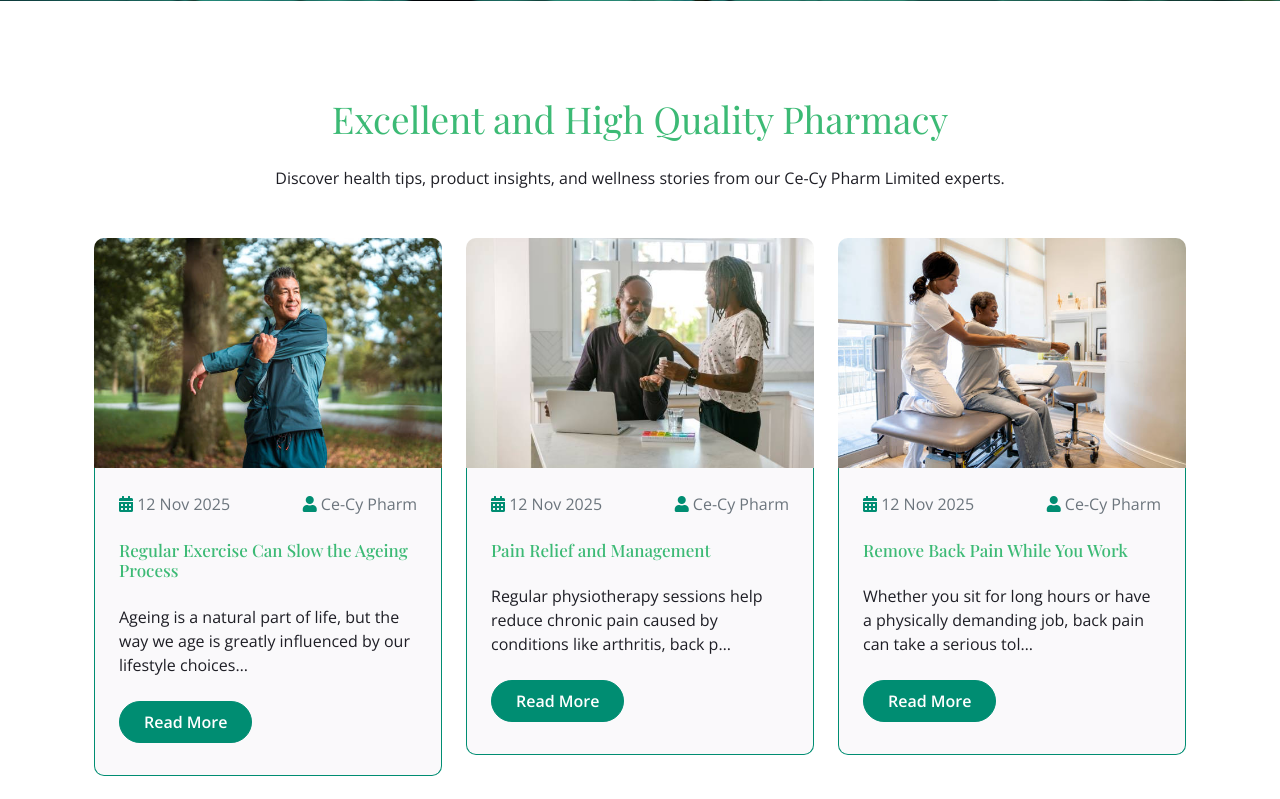
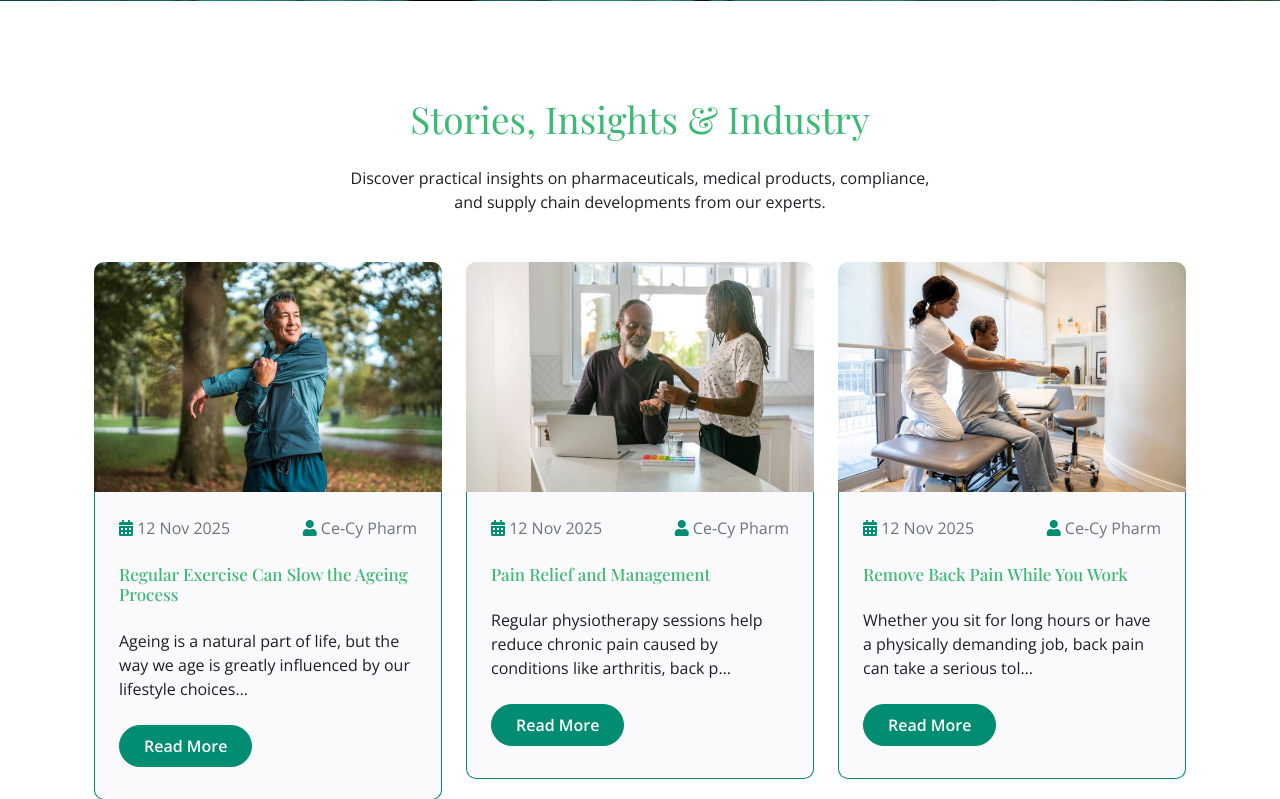
Before and after one commit to godwinumosen/cecy, a Django app: page /blog/ in a window 1280 px wide. Shown: the part 383-1182 px from the top of the page. Run offline with Django 5.2, Linux system fonts and the light colour scheme; data comes from the database, SQL or seed files in the repository; both versions use the stored data as it was after the commit; some libraries are stand-ins or nearby versions.

```diff
--- a/templates/base.html
+++ b/templates/base.html
@@ -136,7 +136,7 @@
                     </div>
                     <div class="col-md-6 col-lg-6 col-xl-3">
                         <div class="footer-item d-flex flex-column">
-                            <h4 class="mb-4 text-white">Ce-Cy Pharm Ltd Link</h4>
+                            <h4 class="mb-4 text-white">Navigational Links</h4>
                             <a href="{% url 'home' %}"style="color: #fff;"><i class="fas fa-angle-right me-2"></i> Home</a>
                             <a href="{% url 'about' %}"style="color: #fff;"><i class="fas fa-angle-right me-2"></i> About Us</a>
                             <a href="{% url 'contact' %}"style="color: #fff;"><i class="fas fa-angle-right me-2"></i> Contact Us</a>
--- a/templates/ce_cypharm/blog.html
+++ b/templates/ce_cypharm/blog.html
@@ -14,10 +14,8 @@
 <section class="container-fluid blog py-5">
   <div class="container py-5">
     <div class="section-title mb-5 wow fadeInUp" data-wow-delay="0.1s">
-      <h1 class="display-3 mb-4">Excellent and High Quality Pharmacy</h1>
-      <p class="mb-0">
-        Discover health tips, product insights, and wellness stories from our Ce-Cy Pharm Limited experts.
-      </p>
+      <h1 class="display-3 mb-4"> Stories, Insights & Industry</h1>
+      <p class="mb-0">  Discover practical insights on pharmaceuticals, medical products, compliance, <br>and supply chain developments from our experts.</p>
     </div>
 
     <div class="row g-4 justify-content-center">
```
Also changed, not shown: db.sqlite3.
